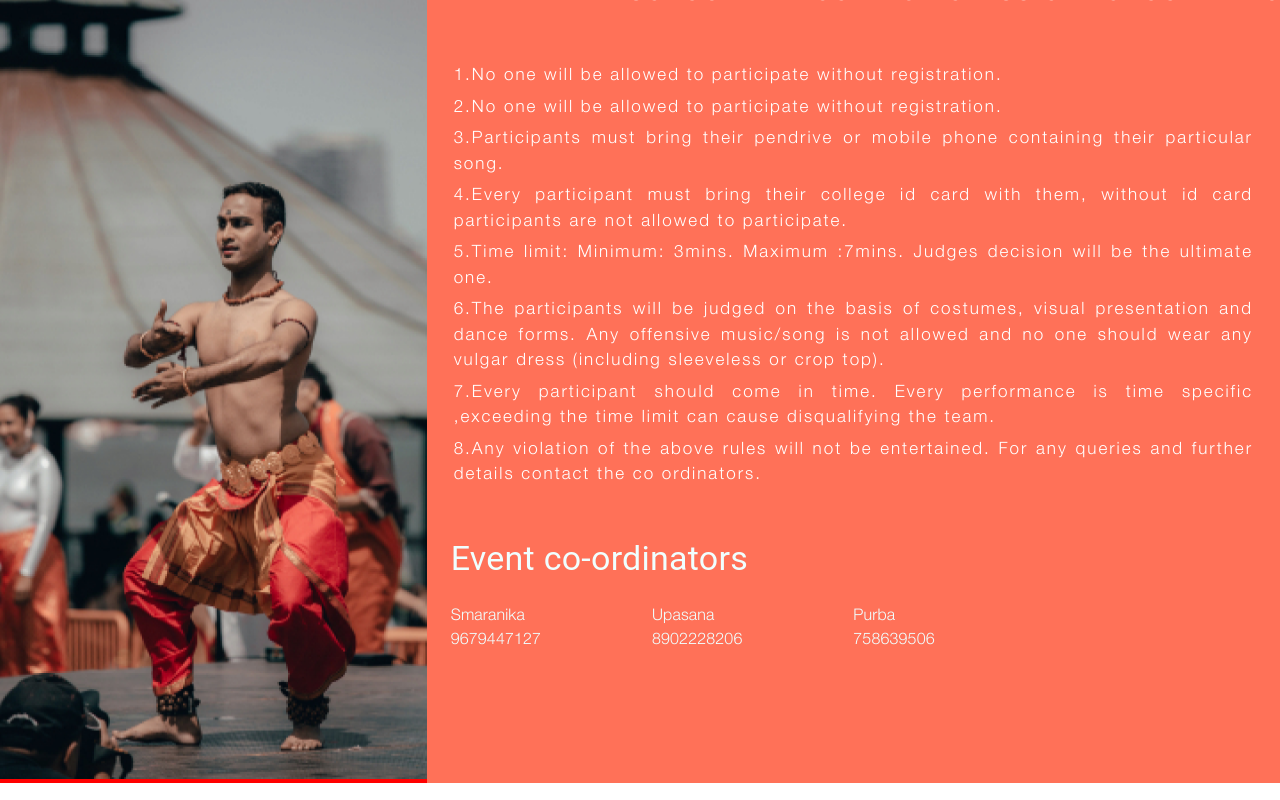
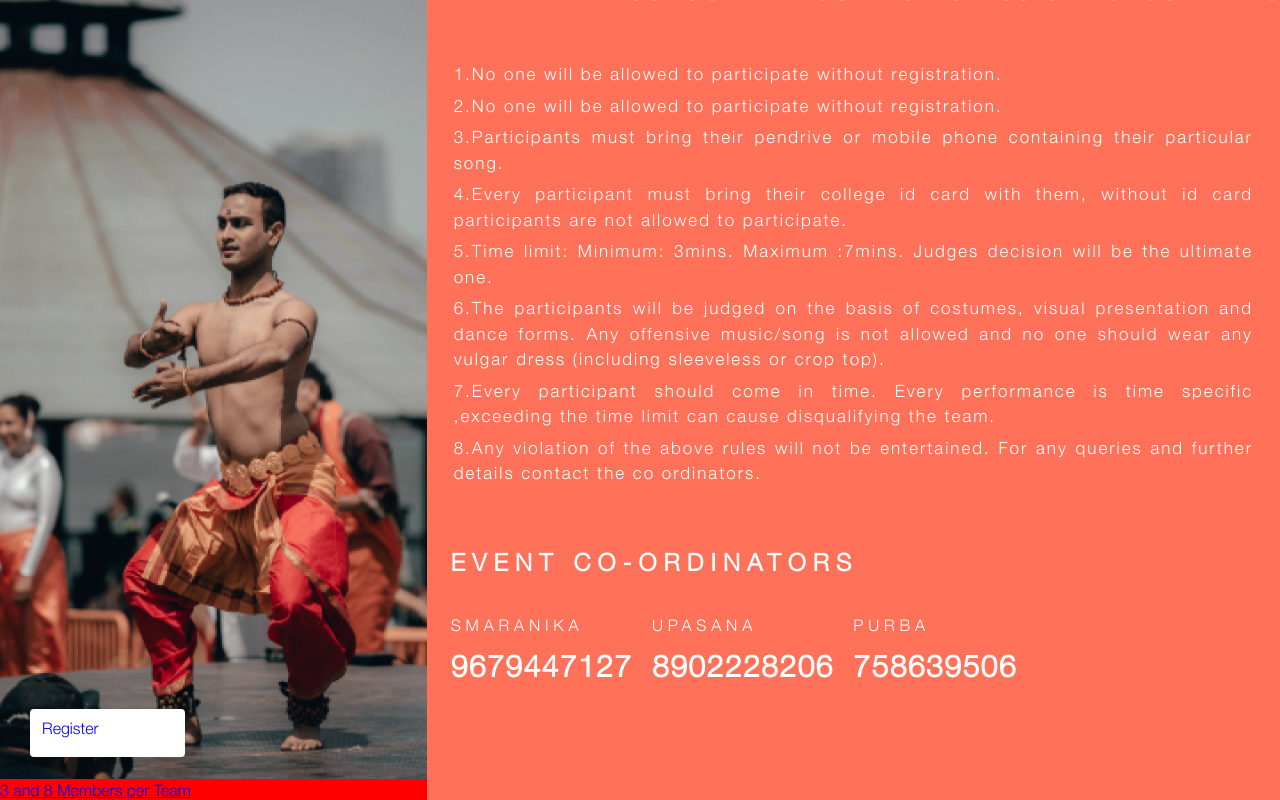
Before and after one commit to Ecstasia-22/Ecstasia-2022-Web, a React (Create React App) app: page /events/1/1 in a window 1280 px wide. Shown: the part 231-1031 px from the top of the page. Built offline with nearby package versions, Linux system fonts and the light colour scheme.

Commit message:
style: fix

```diff
--- a/src/pages/EventDetail/index.jsx
+++ b/src/pages/EventDetail/index.jsx
@@ -1,5 +1,6 @@
 import './style.css'
-import { Container, Grid, Typography } from '@mui/material'
+import { Container, Grid, Typography, Link } from '@mui/material'
+import ArrowBackIcon from '@mui/icons-material/ArrowBack'
 
 import dance1 from './taleTale.png'
 
@@ -10,6 +11,10 @@ function EventDetail() {
       <Grid>
         <Typography>
           {' '}
+          <Link>
+            {' '}
+            <ArrowBackIcon className="arrowBack" sx={{ fontSize: 70 }} />
+          </Link>
           <p className="headingText">Nrityer O Tale Tale </p>{' '}
         </Typography>
         <p className="sub">inter school and college classical Group Dance Contest</p>
@@ -19,6 +24,10 @@ function EventDetail() {
         {/* Image grid */}
         <Grid item xs={4} className="picDetail" style={{ backgroundColor: 'red' }}>
           <img src={dance1} id="dance1" alt="imagee" />
+          <a href="#" className="registerButton">
+            Register
+          </a>
+          <a href="blurButton">3 and 8 Members per Team</a>
         </Grid>
         {/* Text grid */}
         <Grid item xs={8} style={{ backgroundColor: '#FF7158' }}>
@@ -58,19 +67,23 @@ function EventDetail() {
               </p>
               <br />
               <br />
-              <Typography variant="h4">Event co-ordinators</Typography>
+              <Typography>
+                <p className="nameEvent">Event co-ordinators</p>
+              </Typography>
               <br />
 
               <Grid container rowSpacing={1}>
                 <Grid item xs={3}>
-                  Smaranika
-                  <p>9679447127</p>
+                  <p className="nameCo">Smaranika</p>
+                  <p className="eventNum">9679447127</p>
                 </Grid>
                 <Grid item xs={3}>
-                  Upasana <p>8902228206</p>
+                  <p className="nameCo">Upasana </p>
+                  <p className="eventNum">8902228206</p>
                 </Grid>
                 <Grid item xs={3}>
-                  Purba <p>758639506</p>
+                  <p className="nameCo">Purba </p>
+                  <p className="eventNum">758639506</p>
                 </Grid>
               </Grid>
             </Typography>
--- a/src/pages/EventDetail/style.css
+++ b/src/pages/EventDetail/style.css
@@ -3,6 +3,36 @@
   height: 920px;
   left: 0px;
   top: 80px;
+}
+.arrowBack {
+  position: absolute;
+
+  left: 466px;
+  top: 146px;
+  color: #ffffff;
+}
+.registerButton {
+  flex-direction: row;
+  justify-content: center;
+  align-items: center;
+  padding: 12px;
+
+  position: absolute;
+  width: 155px;
+  height: 48px;
+  left: 0px;
+  top: 940px;
+
+  background: #ffffff;
+  backdrop-filter: blur(50px);
+
+  border-radius: 4px;
+
+  flex: none;
+  order: 0;
+  flex-grow: 0;
+  margin: 0px 30px;
+  text-decoration: none;
 }
 .headingText {
   position: absolute;
@@ -19,6 +49,18 @@
   letter-spacing: 14px;
 
   color: #ffffff;
+}
+.blurButton {
+  position: absolute;
+  width: 298px;
+  height: 48px;
+  left: 185px;
+  top: 0px;
+
+  background: rgba(255, 255, 255, 0.125);
+  backdrop-filter: blur(70px);
+  border-radius: 4px;
+  margin: 0px 30px;
 }
 .sub {
   position: absolute;
@@ -61,3 +103,68 @@
 
   color: #ffffff;
 }
+.nameCo {
+  width: 134px;
+  height: 24px;
+  left: 0px;
+  top: 0px;
+
+  font-family: 'Neue Helvetica';
+  font-style: normal;
+  font-weight: 450;
+  font-size: 16px;
+  line-height: 150%;
+  /* identical to box height, or 24px */
+
+  text-align: justify;
+  letter-spacing: 0.3em;
+  text-transform: uppercase;
+
+  color: #ffffff;
+}
+.eventNum {
+  width: 181px;
+  height: 45px;
+  left: 0px;
+  top: 32px;
+
+  font-family: 'Neue Helvetica';
+  font-style: normal;
+  font-weight: 700;
+  font-size: 30px;
+  line-height: 150%;
+  /* identical to box height, or 45px */
+
+  text-align: justify;
+  letter-spacing: 0.05em;
+
+  color: #ffffff;
+
+  /* Inside auto layout */
+
+  flex: none;
+  order: 1;
+  flex-grow: 0;
+  margin: 8px 0px;
+}
+.nameEvent {
+  font-family: 'Neue Helvetica';
+  font-style: normal;
+  font-weight: 700;
+  font-size: 24px;
+  line-height: 150%;
+  /* identical to box height, or 36px */
+
+  text-align: justify;
+  letter-spacing: 0.3em;
+  text-transform: uppercase;
+
+  color: #ffffff;
+
+  /* Inside auto layout */
+
+  flex: none;
+  order: 0;
+  flex-grow: 0;
+  margin: 8px 0px;
+}
```
